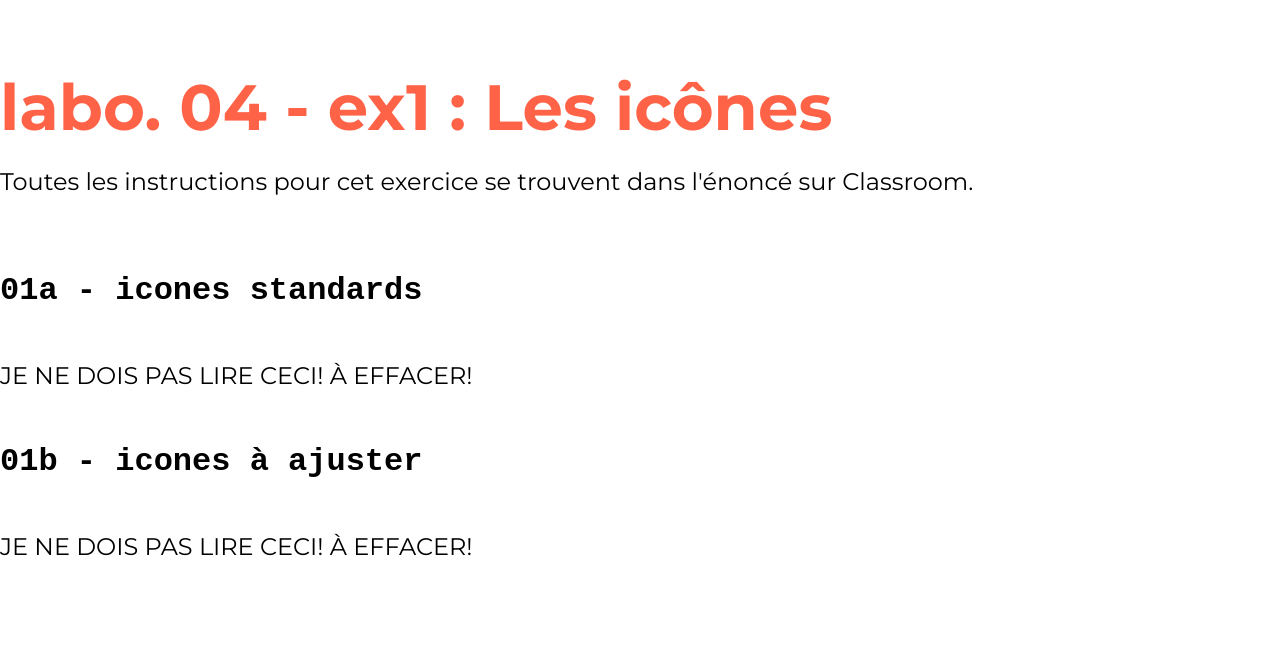
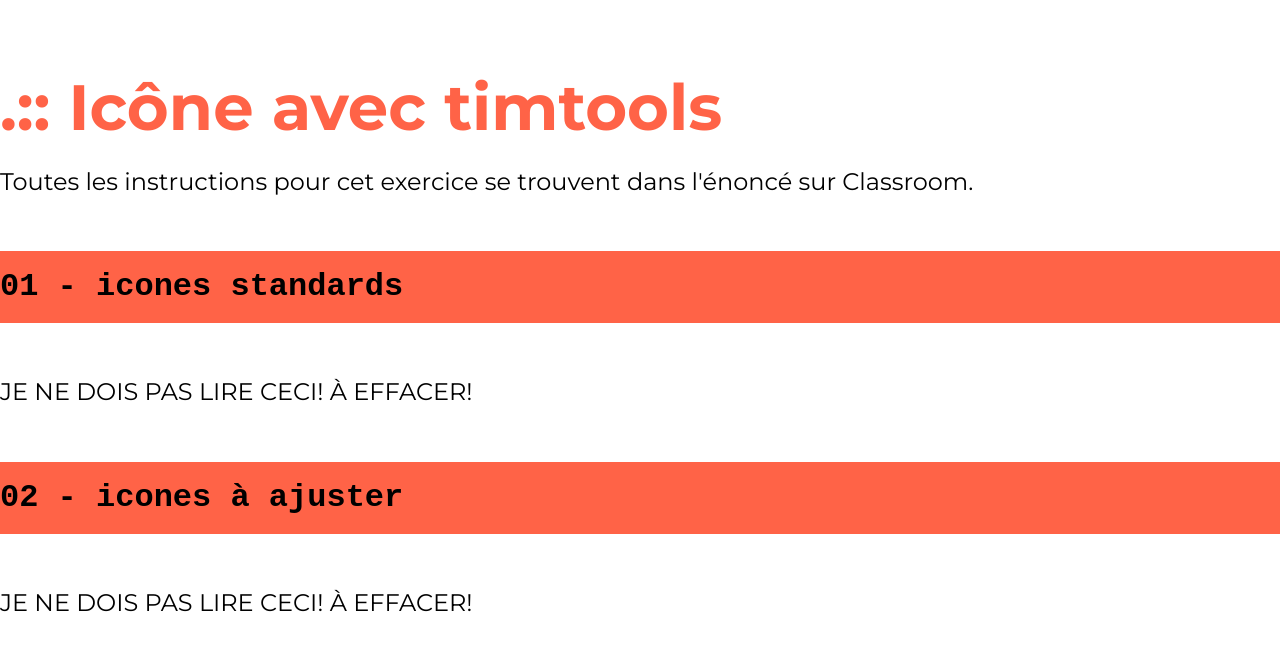
Before and after one commit to tim-cw/tpl_icone-js, a website: page src/icones.html in a window 1280 px wide. Drawn offline with nearby package versions, Linux system fonts and the light colour scheme; files that its build step writes are made by us from their sources.

Commit message:
Update template 1.5.x

```diff
--- a/src/icones.html
+++ b/src/icones.html
@@ -3,7 +3,7 @@
     <head>
         <meta charset="utf-8" />
         <meta name="viewport" content="width=device-width, initial-scale=1.0" />
-        <title>labo. 04 - ex1</title>
+        <title>CW3 - Semaine 04</title>
 
         <link rel="stylesheet" href="styles/main.css" />
         <script src="scripts/main.js" defer></script>
@@ -12,15 +12,12 @@
     <body>
         <section class="exercice">
             <div class="wrapper">
-                <h1>labo. 04 - ex1 : Les icônes</h1>
+                <h1>.:: Icône avec timtools</h1>
                 <p>Toutes les instructions pour cet exercice se trouvent dans l'énoncé sur Classroom.</p>
 
                 <section class="number">
                     <div class="number__header">
-                        <h2>
-                            01a -
-                            <span>icones standards</span>
-                        </h2>
+                        <h2>01 - icones standards</h2>
                     </div>
                     <div class="number__content">
                         <!-- inclure le partials de l'exercice 1 ici dans ce div -->
@@ -29,10 +26,7 @@
                 </section>
                 <section class="number">
                     <div class="number__header">
-                        <h2>
-                            01b -
-                            <span>icones à ajuster</span>
-                        </h2>
+                        <h2>02 - icones à ajuster</h2>
                     </div>
                     <div class="number__content">
                         <!-- inclure votre partials de l'exercice 2 ici dans ce div -->
--- a/src/styles/components/exercice.scss
+++ b/src/styles/components/exercice.scss
@@ -14,7 +14,22 @@
         margin: 0 auto;
     }
     .number__header {
-        padding: 50px 0;
+        margin: 50px 0;
+        padding: 20px 0;
+        position: relative;
+
+        &::before {
+            content: '';
+            background-color: var(--color-primary);
+            width: 100vw;
+            height: 100%;
+            position: absolute;
+            left: 50%;
+            top: 0;
+            transform: translateX(-50%);
+            z-index: -1;
+        }
+
         h1 {
             font-size: 3rem;
             margin: 0;
--- a/src/styles/components/icons.scss
+++ b/src/styles/components/icons.scss
@@ -38,6 +38,6 @@
 }
 
 .icon--xl {
-    height: 6em;
-    width: 6em;
+    height: 7em;
+    width: 7em;
 }
--- a/src/styles/elements/typography.scss
+++ b/src/styles/elements/typography.scss
@@ -22,7 +22,6 @@
 h2 {
     font-size: var(--font-size-h2);
     font-family: var(--font-secondary);
-    // text-transform: uppercase;
 }
 
 h3 {
```
Also changed, not shown: src/javascript.html (+10 -22 lines), src/_partials/javascript/_ex03.html (renamed from src/_partials/ex2/_ex2a.html), src/_partials/javascript/_ex04.html (renamed from src/_partials/ex2/_ex2b.html), src/_partials/javascript/_ex05.html (renamed from src/_partials/ex2/_ex2c.html), src/_partials/javascript/_ex06.html (renamed from src/_partials/ex2/_ex2d.html).
